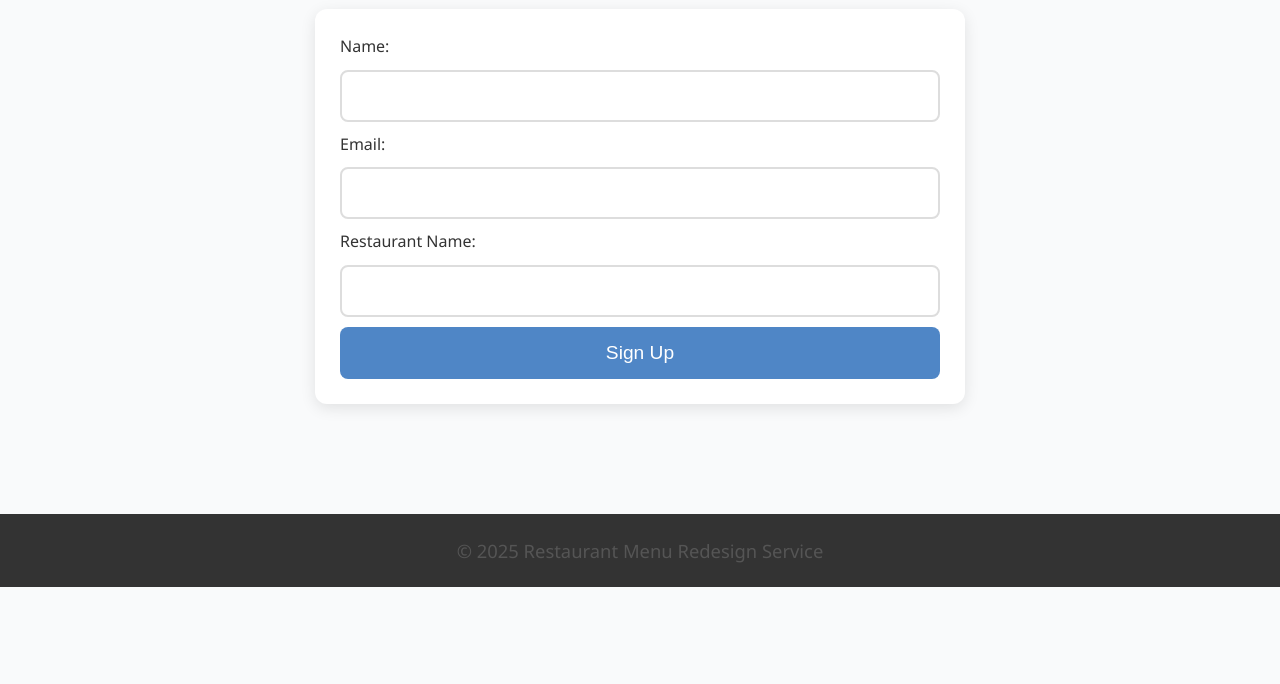
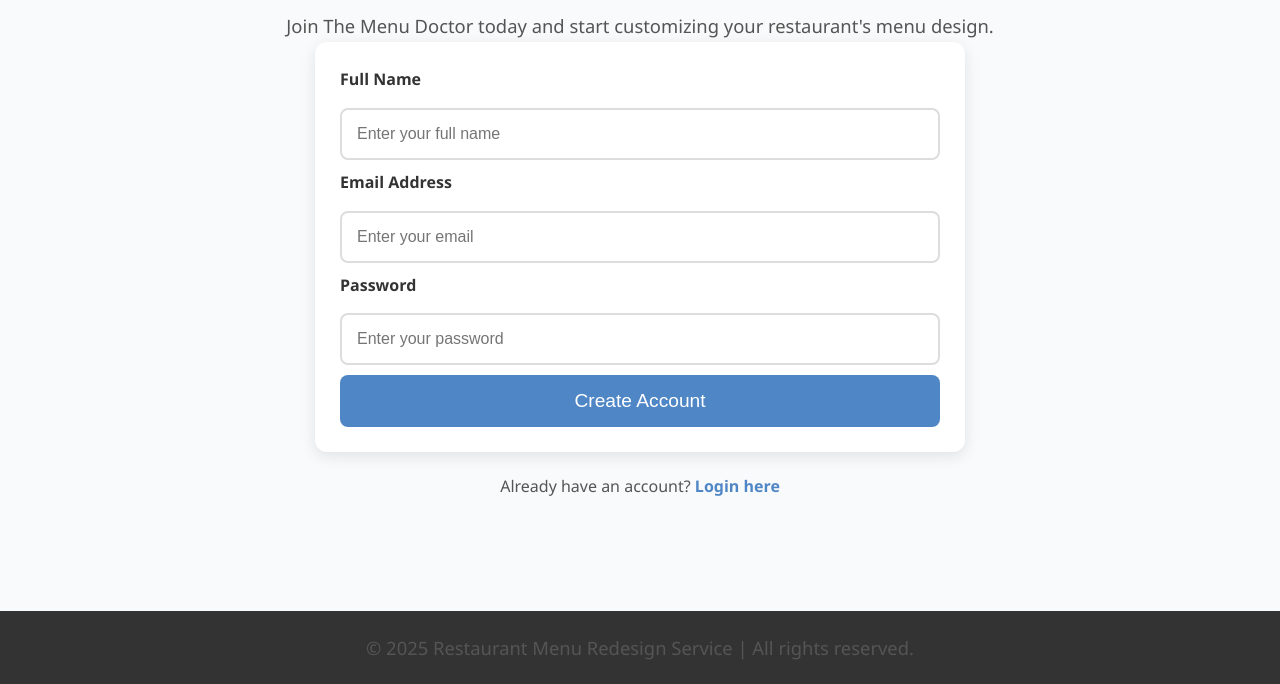
Before and after one commit to blakeschilleci/menudoctor, a plain HTML site: page signup.html in a window 1280 px wide. Shown: the part 231-915 px from the top of the page. Before the commit the page ends 818 px from the top, so only its background shows below. Drawn offline with Linux system fonts and the light colour scheme.

Commit message:
Change signup page to be create account page

```diff
--- a/assets/css/styles.css
+++ b/assets/css/styles.css
@@ -90,7 +90,7 @@ p {
     line-height: 1.8;
 }
 
-#signup-form, #contact-form {
+#signup-form, #create-account-form {
     max-width: 650px;
     margin: 0 auto;
     background: #fff;
@@ -100,9 +100,15 @@ p {
     text-align: left;
 }
 
+label {
+    font-weight: bold;
+    margin-bottom: 5px;
+    display: block;
+}
+
 input[type="text"],
 input[type="email"],
-textarea {
+input[type="password"] {
     width: 100%;
     padding: 15px;
     margin: 10px 0;
@@ -115,7 +121,7 @@ textarea {
 
 input[type="text"]:focus,
 input[type="email"]:focus,
-textarea:focus {
+input[type="password"]:focus {
     border-color: #4f86c6;
     box-shadow: 0 0 8px rgba(79, 134, 198, 0.3);
     outline: none;
@@ -156,25 +162,21 @@ a.btn:hover {
     transform: translateY(-3px); /* Lift effect for the button */
 }
 
-#example-menu img {
-    max-width: 100%;
-    border-radius: 10px;
-    box-shadow: 0 6px 18px rgba(0, 0, 0, 0.2);
+.already-have-account {
+    text-align: center;
     margin-top: 20px;
-    transition: transform 0.3s ease, box-shadow 0.3s ease;
+    font-size: 1rem;
+    color: #555;
 }
 
-#example-menu img:hover {
-    transform: scale(1.05);
-    box-shadow: 0 8px 25px rgba(0, 0, 0, 0.3); /* Larger shadow for hover */
+.already-have-account a {
+    text-decoration: none;
+    font-weight: bold;
+    color: #4f86c6;
 }
 
-section p {
-    font-size: 1.1rem;
-    color: #555;
-    text-align: center;
-    line-height: 1.6;
-    margin-top: 15px;
+.already-have-account a:hover {
+    color: #3688b8;
 }
 
 /* Animation for forms */
@@ -189,7 +191,7 @@ section p {
     }
 }
 
-#signup-form, #contact-form, .btn, h1, h2 {
+#signup-form, #create-account-form, .btn, h1, h2 {
     animation: fadeIn 1s ease-out;
 }
 
--- a/signup.html
+++ b/signup.html
@@ -3,7 +3,7 @@
 <head>
     <meta charset="UTF-8">
     <meta name="viewport" content="width=device-width, initial-scale=1.0">
-    <title>Sign Up - Restaurant Menu Redesign</title>
+    <title>Create Account - The Menu Doctor</title>
     <link rel="stylesheet" href="assets/css/styles.css">
 </head>
 <body>
@@ -13,31 +13,35 @@
                 <li><a href="index.html">Home</a></li>
                 <li><a href="contact.html">Contact Us</a></li>
                 <li><a href="example-menu.html">Example Redesigned Menu</a></li>
-                <li><a href="signup.html">Sign Up</a></li>
+                <li><a href="signup.html">Create Account</a></li>
             </ul>
         </nav>
     </header>
 
     <main>
-        <section id="signup">
-            <h1>Sign Up for Menu Redesign</h1>
-            <form action="#" method="post" id="signup-form">
-                <label for="name">Name:</label>
-                <input type="text" id="name" name="name" required>
+        <section id="create-account">
+            <h1>Create Your Account</h1>
+            <p>Join The Menu Doctor today and start customizing your restaurant's menu design.</p>
 
-                <label for="email">Email:</label>
-                <input type="email" id="email" name="email" required>
+            <form id="create-account-form">
+                <label for="name">Full Name</label>
+                <input type="text" id="name" name="name" placeholder="Enter your full name" required>
 
-                <label for="restaurant-name">Restaurant Name:</label>
-                <input type="text" id="restaurant-name" name="restaurant-name" required>
+                <label for="email">Email Address</label>
+                <input type="email" id="email" name="email" placeholder="Enter your email" required>
 
-                <button type="submit">Sign Up</button>
+                <label for="password">Password</label>
+                <input type="password" id="password" name="password" placeholder="Enter your password" required>
+
+                <button type="submit" class="btn">Create Account</button>
             </form>
+
+            <p class="already-have-account">Already have an account? <a href="login.html">Login here</a></p>
         </section>
     </main>
 
     <footer>
-        <p>&copy; 2025 Restaurant Menu Redesign Service</p>
+        <p>&copy; 2025 Restaurant Menu Redesign Service | All rights reserved.</p>
     </footer>
 
     <script src="assets/js/script.js"></script>
```
Also changed, not shown: index.html (+1 -1 lines).
